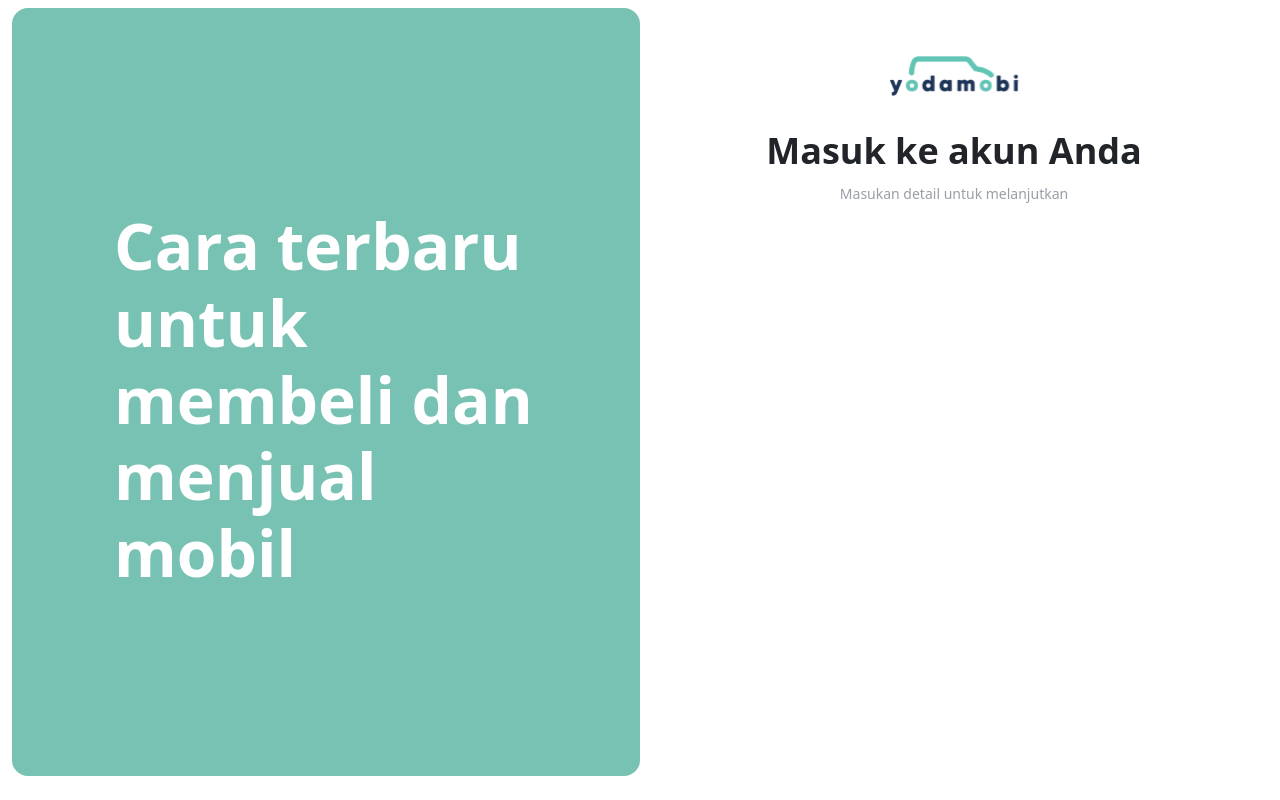
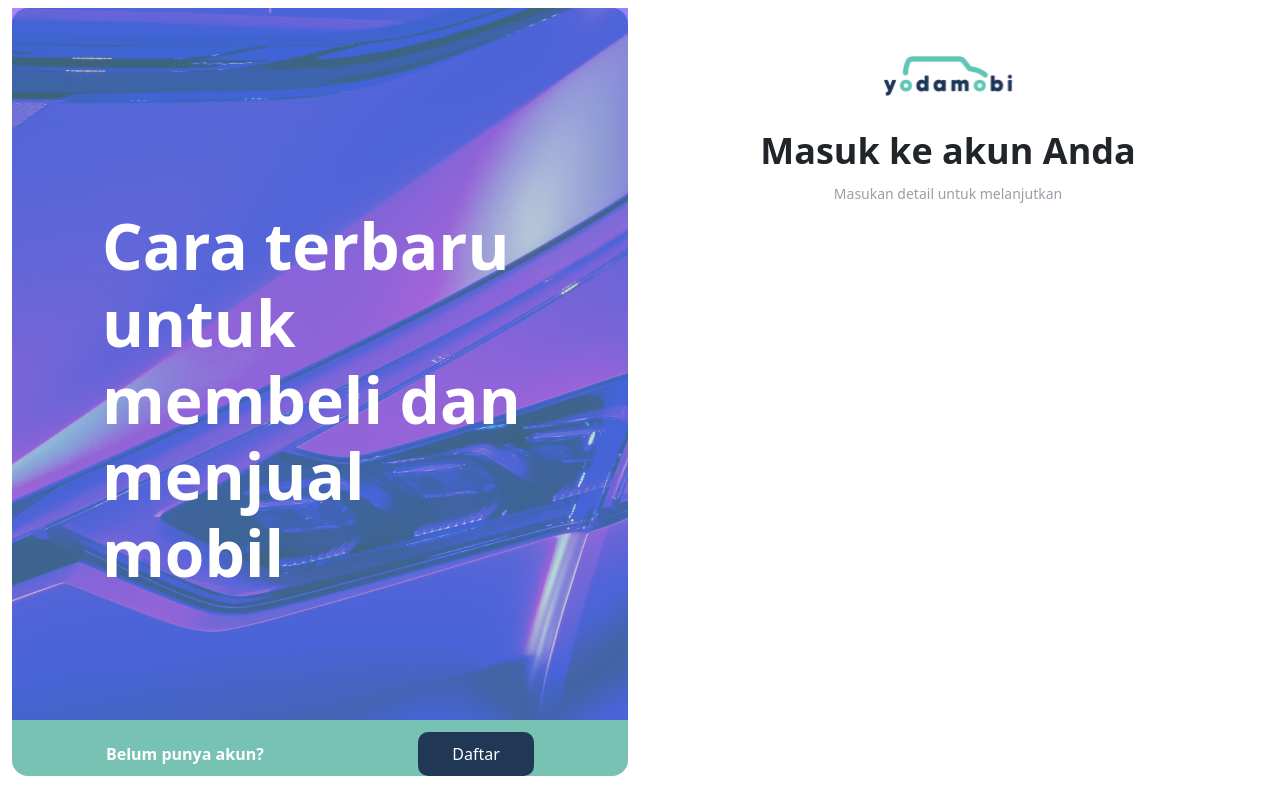
Before and after one commit to cipauuu/yodamobil, a React (Create React App) app: page /login in a window 1280 px wide. Built offline with nearby package versions, Linux system fonts and the light colour scheme.

Commit message:
refactor login

```diff
--- a/src/pages/Login/Login.jsx
+++ b/src/pages/Login/Login.jsx
@@ -12,7 +12,7 @@ const Login = () => {
   return (
     <ContainerP fluid>
       <Row>
-        <LoginCard />
+        <LoginCard login={true} />
         <Col className="mt-5 text-center">
           <LoginTopHeader
             title={"Masuk ke akun Anda"}
--- a/src/pages/Login/LoginCard.jsx
+++ b/src/pages/Login/LoginCard.jsx
@@ -1,24 +1,21 @@
 import React from "react";
-import { Col } from "react-bootstrap";
-import styled from "styled-components";
+import { Card, Hero, Chip, Typo, LoginButton } from "./LoginStyle";
 
-const Card = styled(Col)`
-  background-color: #78c2b4;
-  border-radius: 16px;
-  height: calc(100vh - 32px);
-
-  h1 {
-    font-weight: 700;
-    color: #ffffff;
-    margin: 200px 90px;
-    font-size: 64px;
-  }
-`;
-
-const LoginCard = () => {
+const LoginCard = ({ login }) => {
+  const directPage = () => {
+    window.location.href = login ? "/register" : "/login";
+  };
   return (
     <Card>
-      <h1>Cara terbaru untuk membeli dan menjual mobil</h1>
+      <Hero>
+        <h1>Cara terbaru untuk membeli dan menjual mobil</h1>
+      </Hero>
+      <Chip>
+        <Typo>{!login ? "Sudah punya akun?" : "Belum punya akun?"}</Typo>
+        <LoginButton onClick={directPage}>
+          {!login ? "Masuk" : "Daftar"}
+        </LoginButton>
+      </Chip>
     </Card>
   );
 };
--- /dev/null
+++ b/src/pages/Login/LoginStyle.js
@@ -0,0 +1,57 @@
+import { Col, Button } from "react-bootstrap";
+import styled from "styled-components";
+
+export const Title = styled.p`
+  font-weight: bold;
+  font-size: 36px;
+  margin-top: 28px;
+  margin-bottom: 0px;
+`;
+
+export const SubTitle = styled.p`
+  color: #9a9ea7;
+  font-size: 14px;
+  margin-top: 5px;
+`;
+
+export const Card = styled(Col)`
+  display: flex;
+  flex-direction: column;
+  border-radius: 16px;
+  height: calc(100vh - 32px);
+  background-color: #78c2b4;
+  padding: 0;
+  h1 {
+    font-weight: 700;
+    color: #ffffff;
+    margin: 200px 90px;
+    font-size: 64px;
+  }
+`;
+
+export const Hero = styled.div`
+  background: url("/assets/yodahero.png");
+  height: 89vh;
+`;
+
+export const Chip = styled.div`
+  color: #ffffff;
+  display: flex;
+  justify-content: space-between;
+  padding: 12px 94px;
+  align-items: center;
+`;
+
+export const Typo = styled.p`
+  font-size: 16px;
+  font-weight: 600;
+  margin: auto 0;
+`;
+
+export const LoginButton = styled(Button)`
+  background: #203756;
+  border: none;
+  width: 116px;
+  height: 44px;
+  border-radius: 10px;
+`;
--- a/src/pages/Login/LoginTopHeader.jsx
+++ b/src/pages/Login/LoginTopHeader.jsx
@@ -1,26 +1,13 @@
 import React from "react";
-import styled from "styled-components";
 import logo from "../../img/logo.svg";
+import { Title, SubTitle } from "./LoginStyle";
 
-const Title = styled.p`
-  font-weight: bold;
-  font-size: 36px;
-  margin-top: 28px;
-  margin-bottom: 0px;
-`;
-
-const SubTitle = styled.p`
-  color: #9a9ea7;
-  font-size: 14px;
-  margin-top: 5px;
-`;
-
-const LoginTopHeader = (props) => {
+const LoginTopHeader = ({ title, subtitle }) => {
   return (
     <div>
       <img src={logo} alt="" />
-      <Title>{props.title}</Title>
-      <SubTitle>{props.subtitle}</SubTitle>
+      <Title>{title}</Title>
+      <SubTitle>{subtitle}</SubTitle>
     </div>
   );
 };
```
Also changed, not shown: public/assets/yodahero.png (added), 1 other file (tests, documents, lock files or other folders).
